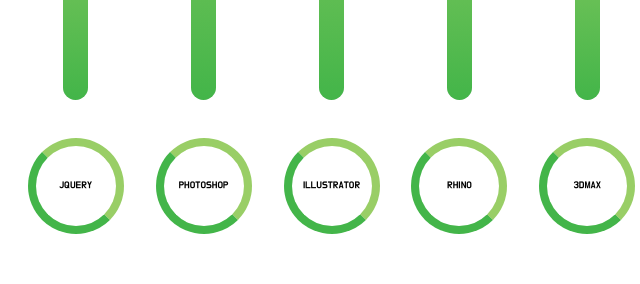
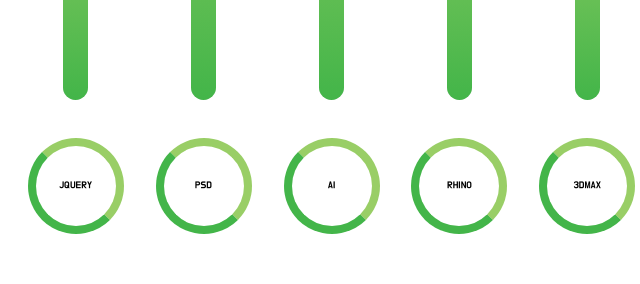
Before and after one commit to qkrtmfrl/qkrtmfrl.github.io, a plain HTML site: page index.html in a window 1280 px wide. Shown: the part 2060-2344 px from the top of the page, 577-1217 px from the left. Drawn offline with nearby package versions, Linux system fonts and the light colour scheme; some packages are replaced by stand-ins of ours.

Commit message:
Add files via upload

```diff
--- a/index.html
+++ b/index.html
@@ -155,11 +155,11 @@
                     </li>
                     <li class="sk4">
                         <div class="sk_bar"></div>
-                        <p class="sk_con">PHOTOSHOP</p>
+                        <p class="sk_con">PSD</p>
                     </li>
                     <li class="sk5">
                         <div class="sk_bar"></div>
-                        <p class="sk_con">ILLUSTRATOR</p>
+                        <p class="sk_con">AI</p>
                     </li>
                     <li class="sk6">
                         <div class="sk_bar"></div>
--- a/main.js
+++ b/main.js
@@ -31,7 +31,7 @@ $(document).ready(function(){
             $("#up").css('display','none');
         }
         //bar anmaition
-        if(top>=offset.top){
+        if(top>=offset.top+500){
             $(".sk_bar").addClass("bar");
         }
     });
```
